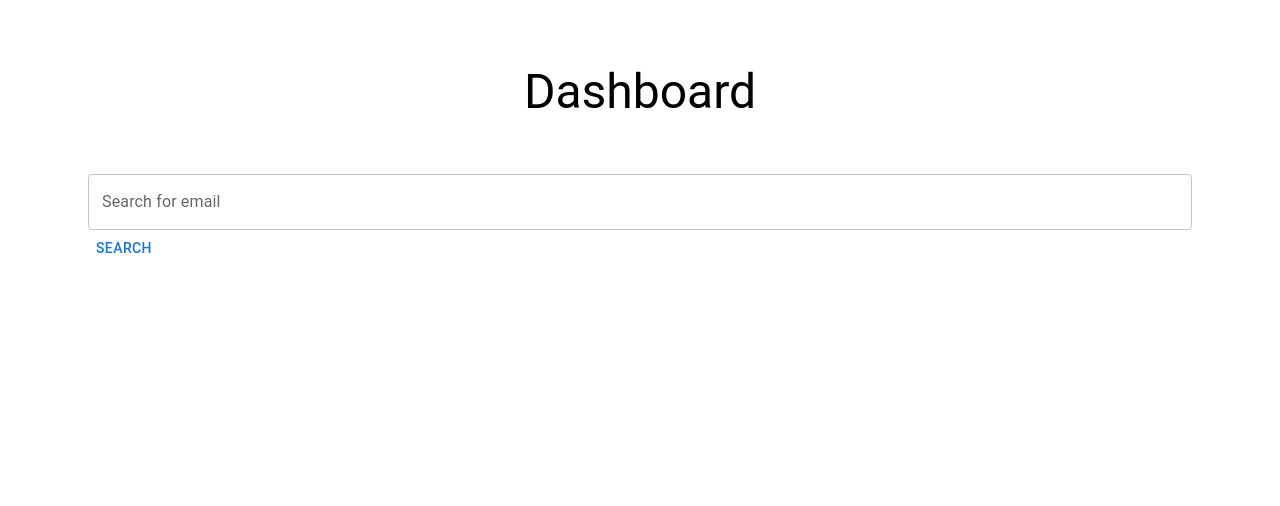
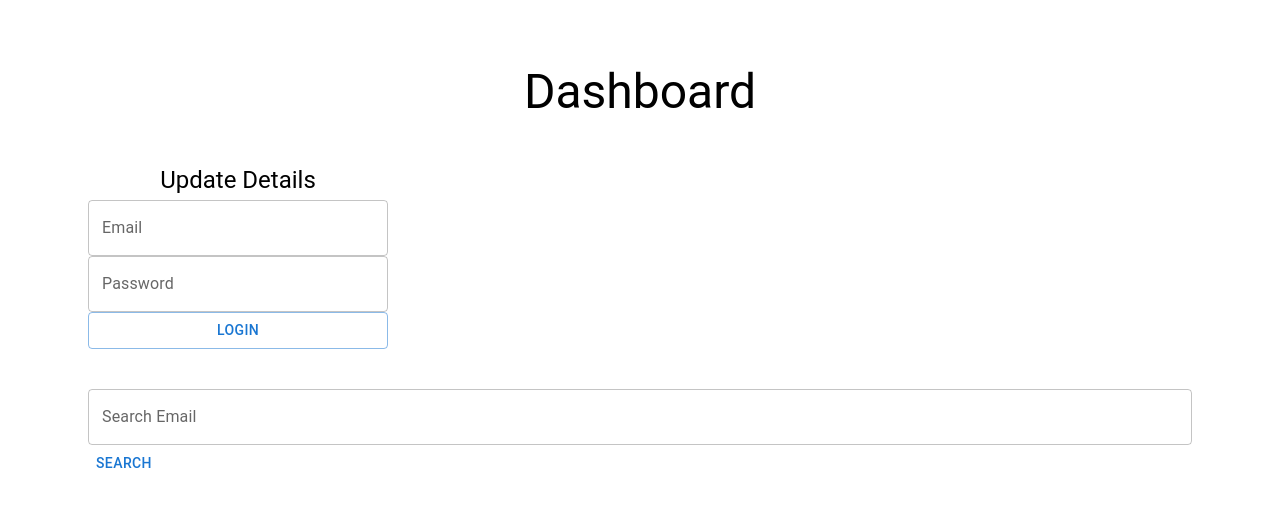
Before and after one commit to alexteo98/test-25846, a React (Create React App) app in the folder frontend/: page /mainpage in a window 1280 px wide. Shown: the top 506 px of the page. Built offline with nearby package versions, Linux system fonts and the light colour scheme; no server answers.

Commit message:
implement login page
Signed-off-by: alexteo98 <alexteo98@gmail.com>

```diff
--- a/frontend/src/components/ContactCard.js
+++ b/frontend/src/components/ContactCard.js
@@ -1,14 +1,17 @@
 import {
     Typography,
-    CardContent
+    CardContent,
+    Card
 } from "@mui/material";
+import { Box } from "@mui/system";
 
 function ContactCard(objects) {
     try{
     return objects.map((contact, i) => {
         return (
-            <div>
-                <div key={i}>
+                <div width={200}>
+                    <Box fullwidth key={i}>
+                        <Card variant="outlined">
                             <CardContent>
                                 <Typography sx={{ fontSize: 14 }}>
                                     Email: {contact.email}
@@ -20,12 +23,20 @@ function ContactCard(objects) {
                                     Address: {contact.address}
                                 </Typography>
                             </CardContent>
+                        </Card>
+                    </Box>
                 </div>
-            </div>
+
         )
     })
 } catch (err) {
-    return <div></div>
+    return (
+    <div>
+        <Box fullwidth>
+            No results!
+        </Box>
+    </div>
+    )
 }
 }
 
--- /dev/null
+++ b/frontend/src/components/LoginCard.js
@@ -0,0 +1,31 @@
+import { Stack, TextField, Box, Typography, Button } from "@mui/material"
+import React, { useState } from 'react'
+import PropTypes from 'prop-types'
+
+function LoginCard({ updateLogin }) {
+    const [isLogin, setIsLogin] = React.useState(false)
+
+    const [loginEmail, setLoginEmail] = React.useState("")
+    const [loginPw, setLoginPw] = React.useState("")
+
+    const handleLogin = async () => {
+        updateLogin(true)
+    }
+
+    return (
+        <React.Fragment>
+            <Stack direction={"column"} width={300}>
+                <Typography variant={"h5"} textAlign="center" marginBottom={"0.25rem"}>Update Details</Typography>
+                <TextField label="Email" variant="outlined"/>
+                <TextField label="Password" variant="outlined" type="password"/>
+                <Button variant="outlined" onClick={handleLogin}>Login</Button>
+            </Stack>
+        </React.Fragment>
+    )
+}
+
+LoginCard.propTypes = {
+    setToken: PropTypes.func.isRequired
+  }
+
+export default LoginCard
--- a/frontend/src/components/MainPage.js
+++ b/frontend/src/components/MainPage.js
@@ -16,6 +16,8 @@ import React, { useEffect, useState } from 'react'
 import { queryEmail, getUserSet } from "../utils/query";
 import axios from "axios";
 import ContactCard from "./ContactCard";
+import LoginCard from "./LoginCard";
+import UpdateCard from "./UpdateCard";
 
 const Item = styled(Paper)(({ theme }) => ({
     backgroundColor: theme.palette.mode === 'dark' ? '#1A2027' : '#fff',
@@ -69,8 +71,9 @@ const loadAllUsers1 = async () => {
 }
 
 function MainPage() {
+    const [isLogin, setIsLogin] = React.useState(false)
     const [emailQuery, setEmailQuery] = React.useState("")
-    const [queryResult, setQueryResult] = React.useState([{email: "test@email", phone: 111},{email: "test@email", phone: 123}])
+    const [queryResult, setQueryResult] = React.useState([])
     //const [queryResult, setQueryResult] = React.useState({})
     const [userSet, setUserSet] = React.useState([])
 
@@ -98,6 +101,16 @@ function MainPage() {
         setQueryResult(resultSet)
         //return
         //console.log('user details',resultSet)
+    }
+
+    const updateSearchResult = () => {
+        console.log(emailQuery)
+        query(emailQuery).then(result => {
+            const contact = {email: result.email, phone: result.phone, address: result.address}
+            setQueryResult([ contact ])
+        }).catch(err => {
+            setQueryResult([])
+        })
     }
 
     useEffect(() => {
@@ -131,12 +144,23 @@ function MainPage() {
                 </div>
 
                 <div>
+                    <Stack direction="row">
+                        {
+                            !isLogin
+                            ? <LoginCard updateLogin={setIsLogin}/>
+                            : <UpdateCard updateLogin={setIsLogin}/>
+                        }
+                    </Stack>
+                    <div>{_spacing(30)}</div>
+                </div>
+
+                <div>
                     <div>{_spacing(10)}</div>
                     <div>
-                        <TextField fullWidth id="email_tb" label="Search for email" variant="outlined" onChange={(e) => setEmailQuery(e.target.value)}></TextField>
+                        <TextField fullWidth id="email_tb" label="Search Email" variant="outlined" onChange={(e) => setEmailQuery(e.target.value)}></TextField>
                     </div>
                     <div>
-                        <Button onClick={() => {}}>Search</Button>
+                        <Button onClick={()=>{}}>Search</Button>
                     </div>
                 </div>
 
--- /dev/null
+++ b/frontend/src/components/UpdateCard.js
@@ -0,0 +1,28 @@
+import { Stack, TextField, Box, Typography, Button } from "@mui/material"
+import React, { useState } from 'react'
+
+
+function UpdateCard({ updateLogin }) {
+    const [email, setEmail] = React.useState("")
+    const [phone, setPhone] = React.useState("")
+    const [address, setAddress] = React.useState("")
+
+    const handleLogout = async () => {
+        updateLogin(false)
+    }
+
+    return (
+        <React.Fragment>
+            <Stack direction={"column"} width={300}>
+                <Typography variant={"h5"} textAlign="center" marginBottom={"0.25rem"}>Your Details</Typography>
+                <TextField label="Email" variant="outlined"/>
+                <TextField label="Phone" variant="outlined"/>
+                <TextField label="Address" variant="outlined"/>
+                <Button variant="outlined">Update</Button>
+                <Button variant="outlined" onClick={handleLogout}>Log Out</Button>
+            </Stack>
+        </React.Fragment>
+    )
+}
+
+export default UpdateCard
```
Lines whose indentation alone changed are shown as unchanged.
